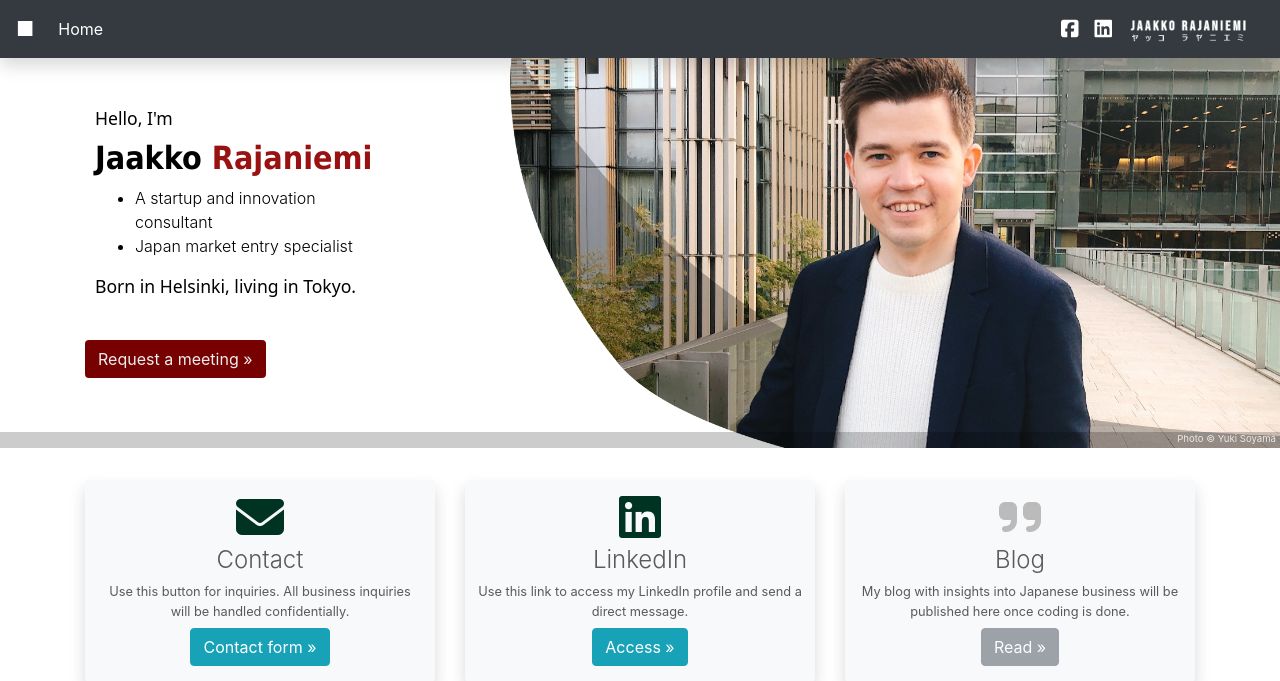
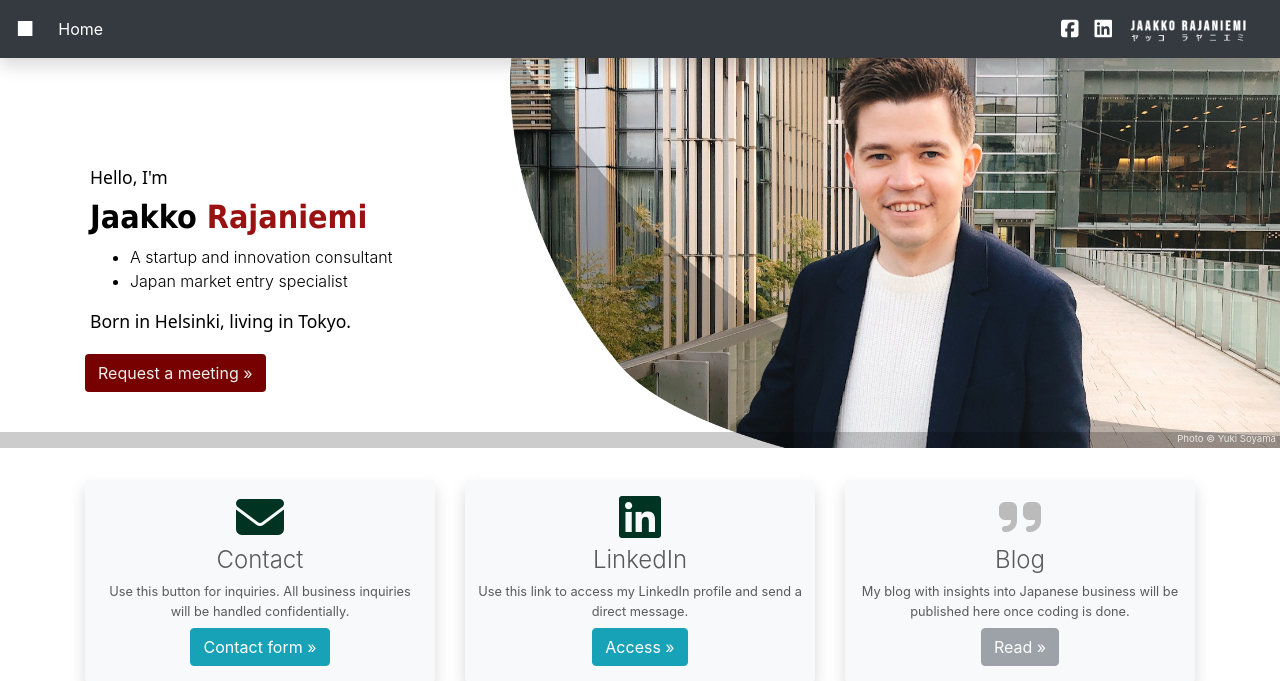
Before and after one commit to jaakkorajaniemi/shuriken, a Django app: template shuriken/apps/core/templates/core/index.html in a window 1280 px wide. Shown: the top 681 px of the page. Run offline with Django 3.2, Linux system fonts and the light colour scheme; the template is opened without the code that fills it, so the values that code supplies are empty; some libraries are stand-ins or nearby versions; some web fonts are replaced.

Commit message:
header 3

```diff
--- a/static/css/shuriken.css
+++ b/static/css/shuriken.css
@@ -220,7 +220,7 @@ h1, h2, h3, h4, h5, h6 {
 
 #sh-section-header .inner .item .feature {
   /*background: rgba(245,240,235,0.8);*/
-  padding: 10px;
+  padding: 5px;
   margin-bottom: 2rem;
   max-width: 20rem;
 }
--- a/templates/base.html
+++ b/templates/base.html
@@ -126,9 +126,9 @@
                                 <div style="clear: both"></div>
                             </div>
                             {% else %}
-                            <div class="feature rounded">
+                            <div class="feature rounded mt-5 mb-3">
                                 {% block HEADER_TEXT %}
-                                <p>Hello, I'm</p>
+                                <p class="mt-3">Hello, I'm</p>
                                 <h2>Jaakko <span style="color: #911">Rajaniemi</span></h2>
                                 <p>
                                   <ul>
@@ -138,9 +138,6 @@
                                 </p>
                                 <p class="mb-0">Born in Helsinki, living in Tokyo.</p>
                                 {% endblock %}
-                            </div>
-                            <div class="sh-meet">
-                              <!--img src="{% static 'img/meet.png' %}" alt="Meet Jaakko Rajaniemi" width="223" height="60"-->
                             </div>
                             {% endif %}
                             {% block HEADER_BUTTONS %}
```
